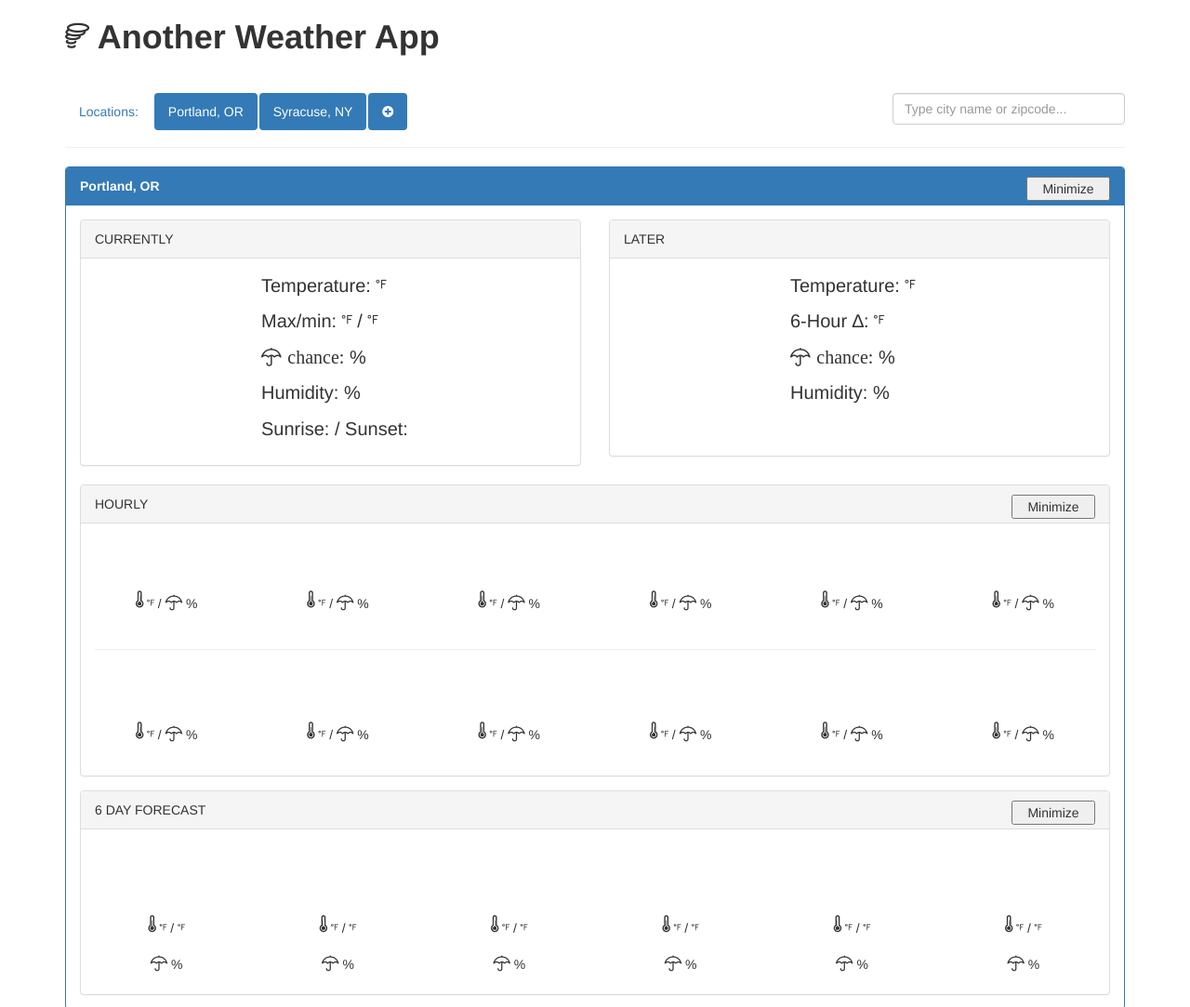
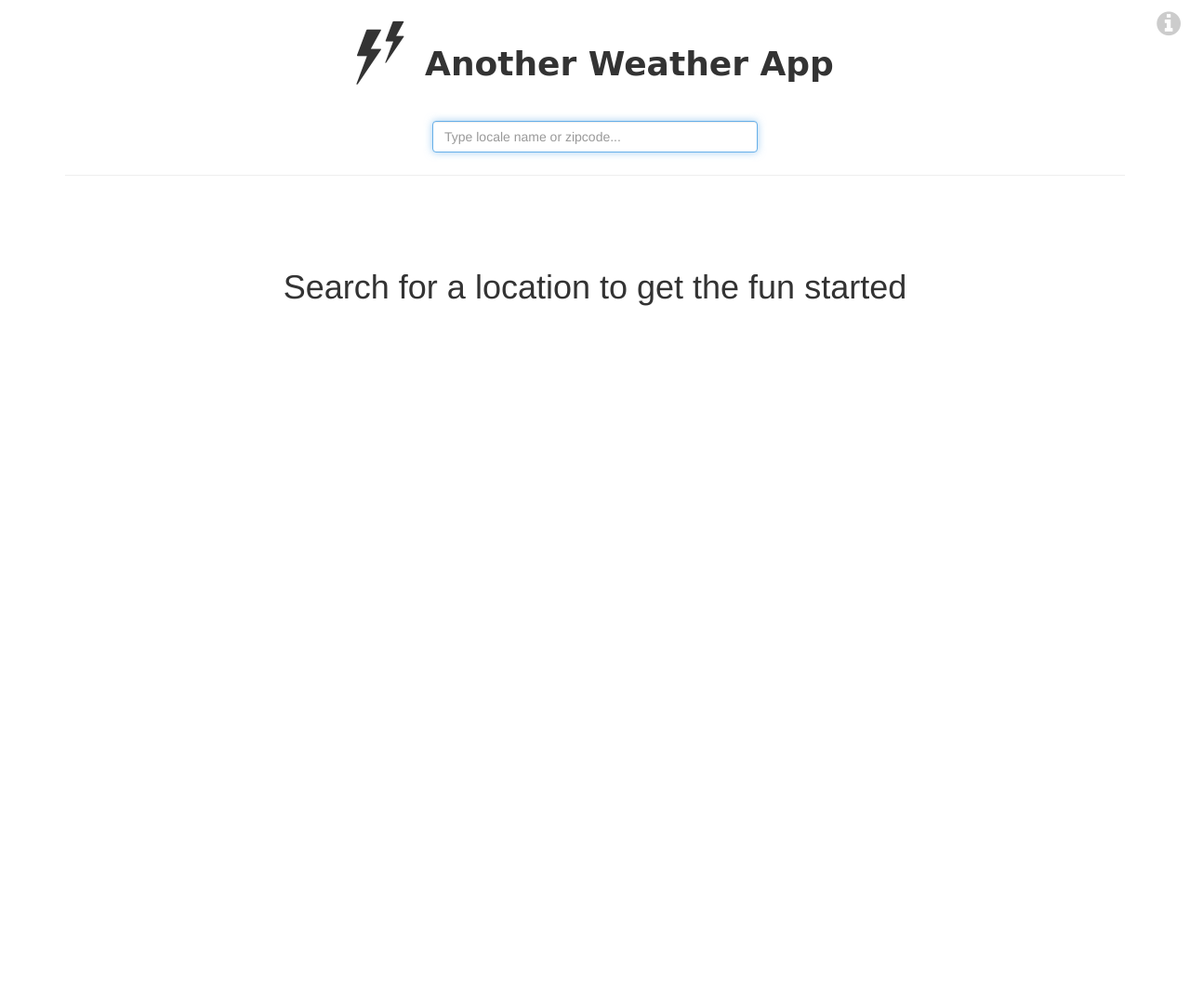
Before and after one commit to pfarnach/weather-app, a plain HTML site: page index.html in a window 1280 px wide. Shown: the top 1083 px of the page at 93% size. After the commit the page ends 800 px from the top, so only its background shows below. Drawn offline with nearby package versions, Linux system fonts and the light colour scheme; a web font is replaced by a local one.

Commit message:
Mostly done. Search engine working. Visual things updated

```diff
--- a/css/main.css
+++ b/css/main.css
@@ -1,10 +1,62 @@
-li a.disabled {
-	cursor: default;
+/*
+By Pat Farnach
+Fonts by FontAwesome, Erik Flowers (Weather icons), and Google Fonts
+*/
+
+/* title */
+.page-title h1 {
+	font-family: 'Eater', cursive;
+	text-align: center;
 }
 
+.page-title i {
+	font-size: 7rem;
+	margin-right: 1rem;
+}
+
+/* info */
+.info-tab {
+	position: absolute;
+	right: 10px;
+	top: 10px;
+}
+
+.info-tab a {
+	text-decoration: none;
+	color: rgba(0,0,0,0.2);
+	transition: -webkit-transform .5s ease, color .5s ease;
+	transition: transform .5s ease, color .5s ease;
+}
+
+.info-tab a:hover,
+.info-tab a:focus {
+	color: black;
+	-webkit-transform: rotateZ(360deg); /* Chrome, Safari, Opera */
+     transform: rotateZ(360deg);
+
+}
+
+.info-tab a i {
+	font-size: 3rem;
+}
+
+/* search */
 .search-wrapper {
-	float: right;
-	width: 25rem;
+	width: 35rem;
+	margin: 0 auto 15px;
+}
+
+#welcome-msg-wrapper {
+	margin: 0 auto;
+	width: 70%;
+}
+
+
+/*welcome message*/
+#welcome-msg,
+#not-found-msg {
+	margin-top: 10rem;
+	text-align: center;
 }
 
 /*CURRENTLY*/
--- a/index.html
+++ b/index.html
@@ -7,6 +7,7 @@
 	<link rel="icon" type="image/ico" href="http://www.mobilizecloud.com/favicon.ico">
 
 	<link rel="stylesheet" href="http://bootswatch.com/cosmo/bootstrap.min.css">
+	<link href='http://fonts.googleapis.com/css?family=Eater' rel='stylesheet' type='text/css'>
 	<link rel="stylesheet" href="http://maxcdn.bootstrapcdn.com/font-awesome/4.3.0/css/font-awesome.min.css">
 	<link rel="stylesheet" href="css/weather-icons.css">
 	<link rel="stylesheet" href="css/main.css">
@@ -18,23 +19,36 @@
 </head>
 <body>
 	<div class="container">
-		<h1><strong><i class="wi wi-tornado"></i> Another Weather App</strong></h1>
+		<div class="page-title">
+			<h1><strong><i class="wi wi-lightning"></i> Another Weather App</strong></h1>
+		</div>
+
+		<div class="info-tab">
+			<a href="http://patfarnach.com" target="_blank"><i class="fa fa-info-circle"></i></a>
+		</div>
+
 		<div class="page-header">
+			<!--
 			<ul class="nav nav-pills">
 				<li role="presentation"><a href="#" class="disabled">Locations: </a></li>
 		  	<li role="presentation" class="active"><a>Portland, OR</a></li>
 		  	<li role="presentation" class="active"><a>Syracuse, NY</a></li>
-		  	<li role="presentation" class="active"><a id="add-location"><i class="fa fa-plus-circle"></i></a></li>
+		  	<li role="presentation" class="active"><a id="add-location"><i class="fa fa-plus-circle"></i></a></li>  -->
 		  	<div class="form-group search-wrapper">
-				  <input type="search" class="form-control" id="search-field" placeholder="Type city name or zipcode..." />
+				  <input type="search" class="form-control" id="search-field" placeholder="Type locale name or zipcode..." autofocus />
 				</div>
 			</ul>
 
 		</div> <!-- /page-header -->
 
 		<!-- LOCATION WRAPPER -->
-		<div class="panel panel-primary" data-city="Portland, OR" hidden>
-			<div class="panel-heading"><strong>Portland, OR</strong> <button class="minimize">Minimize</button></div>
+
+		<h1 id="welcome-msg">Search for a location to get the fun started</h1>
+
+		<h1 id="not-found-msg">Sorry, the location you entered could not be found</h1>
+
+		<div class="panel panel-primary panel-main" data-city="Portland, OR" hidden>
+			<div class="panel-heading"><strong></strong> <button class="minimize">Minimize</button></div>
   		<div class="panel-body">
 
 					<!-- ALERT -->
--- a/js/main.js
+++ b/js/main.js
@@ -1,6 +1,9 @@
 var latitude, longitude, formatted_search_input;
 
 $(document).ready(function(){
+
+	$('.panel-main').hide();
+	$('#not-found-msg').hide();
 
 	$('#search-field').keypress(function(e) {
 		if (e.which == 13) {
@@ -8,7 +11,14 @@ $(document).ready(function(){
 			$(this).val("");
 			// console.log(search_input.trim().replace(' ','+').replace(',',''));
 			formatted_search_input = search_input.trim().replace(' ','+').replace(',','');
-			get_coordinates(formatted_search_input);
+
+			$('.panel-main .weather-alert').hide();
+			$('.panel-main').hide();
+			$('#welcome-msg').hide();
+			$('#not-found-msg').hide();
+
+			// encode the URL search search before sending it off to get_coordinates / Google API
+			get_coordinates(encodeURIComponent(formatted_search_input));
 		}
 	});
 
@@ -33,11 +43,19 @@ $(document).ready(function(){
 					latitude = data['results'][0]['geometry']['location']['lat'];
 					longitude = data['results'][0]['geometry']['location']['lng'];
 					console.log(data);
+
+					$('.panel-main').delay(500).fadeIn(800);
+					$('.panel-main button.minimize').show();
+					$('.panel-main .panel-heading strong').html(data['results'][0]['formatted_address']);
+
+
 					get_weather();
 				}
 				catch(err) {
+					$('.panel-main').hide();
+					$('#not-found-msg').fadeIn();
+					$('.panel-main button.minimize').hide();
 					console.log("Invalid location.");
-					$('.container.panel-primary').hide();
 				}
 
 			},
@@ -50,8 +68,6 @@ $(document).ready(function(){
 		});
 
 	}
-
-	console.log(latitude + " " + longitude + "!");
 
 	function get_weather() {
 		$.ajax({
@@ -273,9 +289,6 @@ $(document).ready(function(){
 		$('div[data-city="Portland, OR"] .alert-text').html(title);
 	}
 
-	// delays displaying the whole screen to give ajax request some breathing room
-	$('div[data-city="Portland, OR"]').delay(800).fadeIn(800);
-
 	// minimize buttons
 	$('button.minimize').on('click', function(){
 		// traverses out of button, to parent, then to next (panel header --> panel body), then toggles it
```
